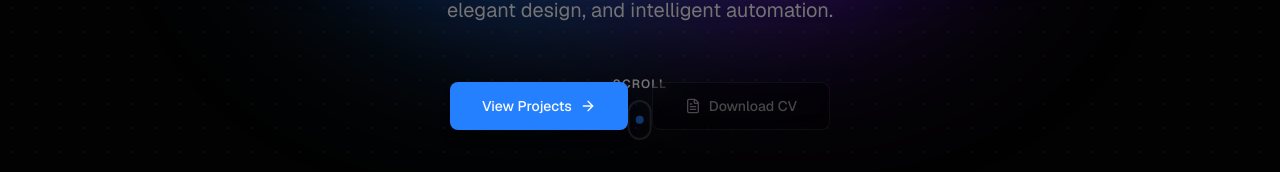
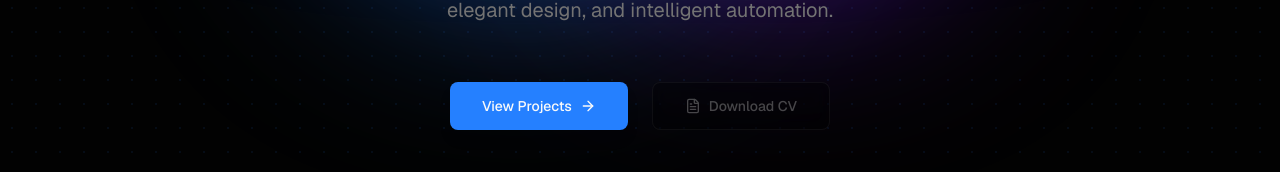
Before and after one commit to kok-o/my-site, a Next.js app: page / in a window 1280 px wide. Shown: the part 628-800 px from the top of the page. Built offline with nearby package versions, Linux system fonts and the light colour scheme.

Commit message:
style: remove scroll indicator from hero section

```diff
--- a/components/hero.tsx
+++ b/components/hero.tsx
@@ -132,33 +132,6 @@
         </motion.div>
       </div>
 
-      {/* Scroll indicator */}
-      <motion.div
-        initial={{ opacity: 0 }}
-        animate={{ opacity: 1 }}
-        transition={{ delay: 1.5, duration: 1 }}
-        className="absolute bottom-8 left-1/2 -translate-x-1/2"
-      >
-        <div className="flex flex-col items-center gap-2">
-          <span className="text-xs font-semibold uppercase tracking-widest text-muted-foreground">
-            Scroll
-          </span>
-          <div className="flex h-10 w-6 justify-center rounded-full border-2 border-border p-1">
-            <motion.div
-              animate={{
-                y: [0, 16, 0],
-                opacity: [1, 0, 1],
-              }}
-              transition={{
-                duration: 2,
-                repeat: Infinity,
-                ease: 'easeInOut',
-              }}
-              className="h-2 w-2 rounded-full bg-primary"
-            />
-          </div>
-        </div>
-      </motion.div>
     </section>
   )
 }
```
